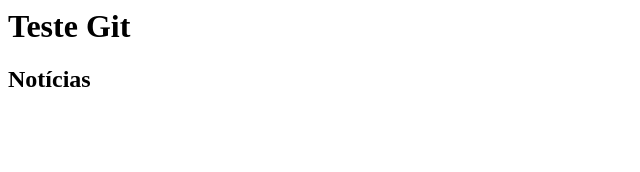
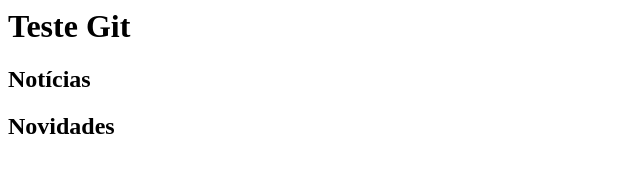
Before and after one commit to CientistaDaWeb/mentoria-gustavo, a plain HTML site: page index.html in a window 1280 px wide. Shown: the whole page, without its empty margins (0-640 px from the left). Drawn offline with Linux system fonts and the light colour scheme.

Commit message:
Adição da seção de novidades da home

```diff
--- a/index.html
+++ b/index.html
@@ -1,2 +1,3 @@
 <h1>Teste Git</h1>
 <h2>Notícias</h2>
+<h2>Novidades</h2>
```
